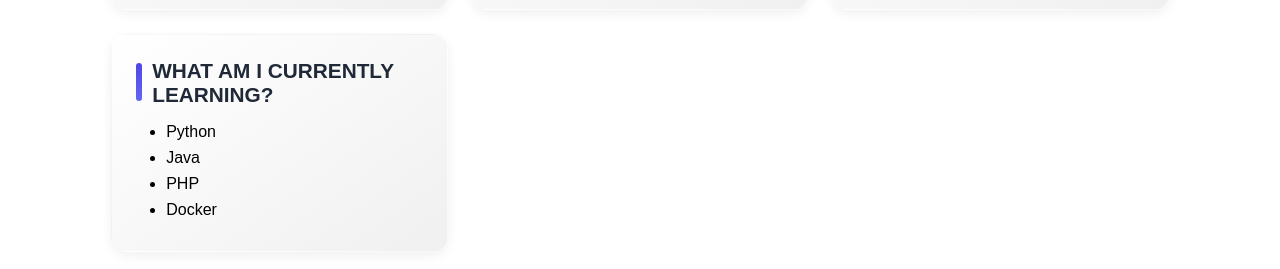
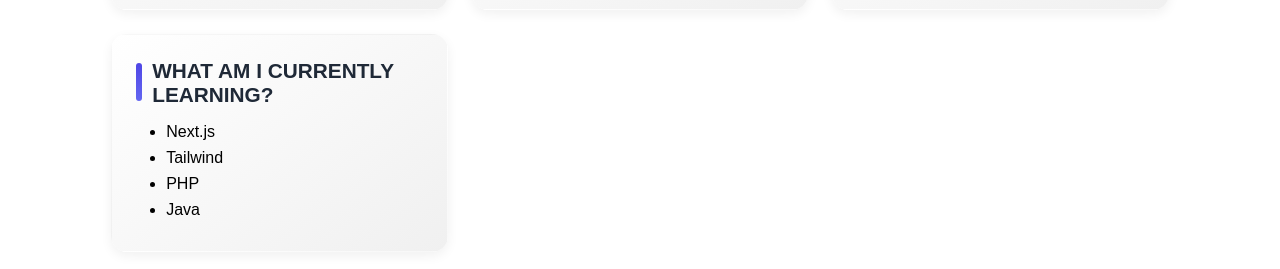
Before and after one commit to SergioMadrid522/portfolio, a React (Vite) app: page / in a window 1280 px wide. Shown: the part 980-1249 px from the top of the page. Built offline with nearby package versions, Linux system fonts and the light colour scheme.

Commit message:
update learning stuff

```diff
--- a/src/data.ts
+++ b/src/data.ts
@@ -45,7 +45,7 @@
     "Teamwork",
   ],
   languages: ["Spanish - Native", "English - Upper-intermediate"],
-  learning: ["Python", "Java", "PHP", "Docker"],
+  learning: ["Next.js", "Tailwind", "PHP", "Java"],
 };
 
 export const projects = [
```
